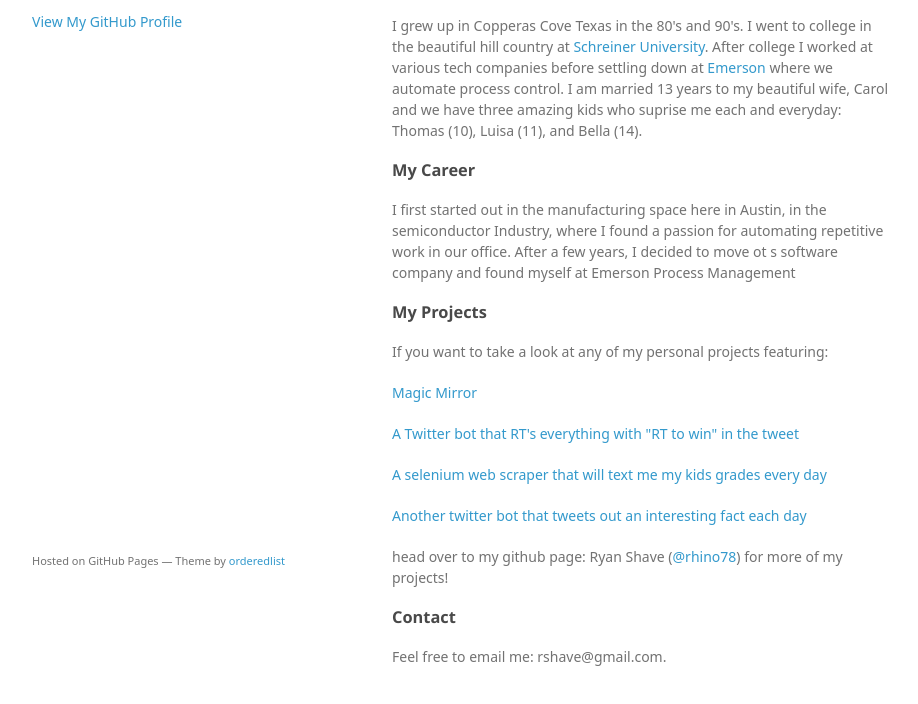
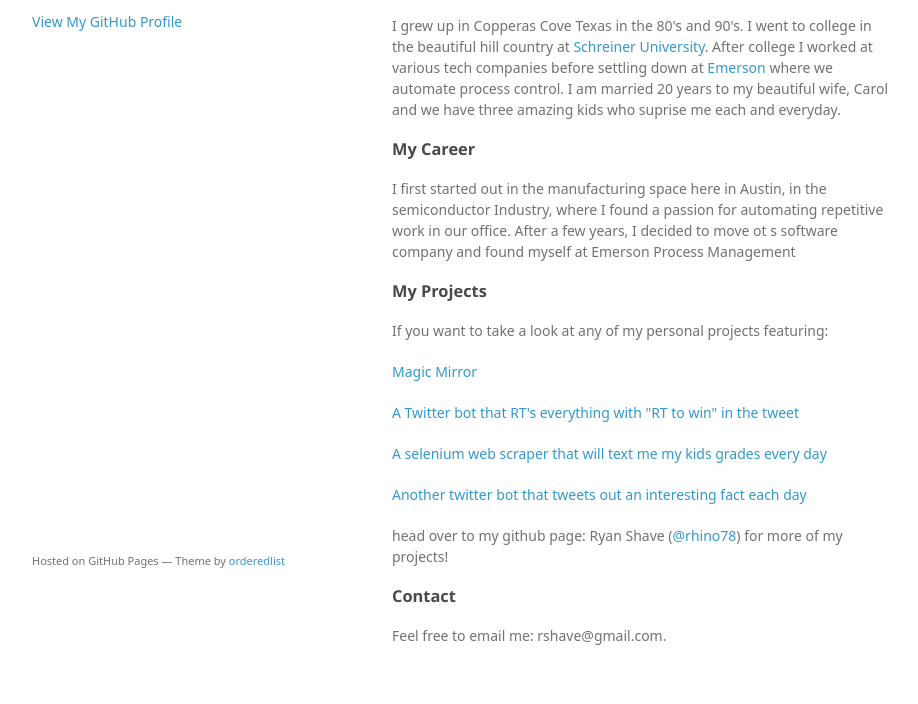
Before and after one commit to rhino78/rhino78.github.io, a plain HTML site: page index.html in a window 1280 px wide. Shown: the part 160-864 px from the top of the page, without its empty margins (178-1096 px from the left). Drawn offline with Linux system fonts and the light colour scheme; a web font is replaced by a local one.

Commit message:
adding some new info

```diff
--- a/index.html
+++ b/index.html
@@ -31,7 +31,7 @@
 <h3>
 <a id="designer-templates" class="anchor" href="#designer-templates" aria-hidden="true"><span aria-hidden="true" class="octicon octicon-link"></span></a>A little bit about me</h3>
 
-<p>I grew up in Copperas Cove Texas in the 80's and 90's. I went to college in the beautiful hill country at <a href="http://www.schreiner.edu/">Schreiner University</a>. After college I worked at various tech companies before settling down at <a href="http://www.emerson.com/en-us/automation-solutions/">Emerson</a> where we automate process control. I am married 13 years to my beautiful wife, Carol and we have three amazing kids who suprise me each and everyday: Thomas (10), Luisa (11), and Bella (14).</p>
+<p>I grew up in Copperas Cove Texas in the 80's and 90's. I went to college in the beautiful hill country at <a href="http://www.schreiner.edu/">Schreiner University</a>. After college I worked at various tech companies before settling down at <a href="http://www.emerson.com/en-us/automation-solutions/">Emerson</a> where we automate process control. I am married 20 years to my beautiful wife, Carol and we have three amazing kids who suprise me each and everyday.</p>
 
 <h3>
 <a id="creating-pages-manually" class="anchor" href="#creating-pages-manually" aria-hidden="true"><span aria-hidden="true" class="octicon octicon-link"></span></a>My Career</h3>
```
